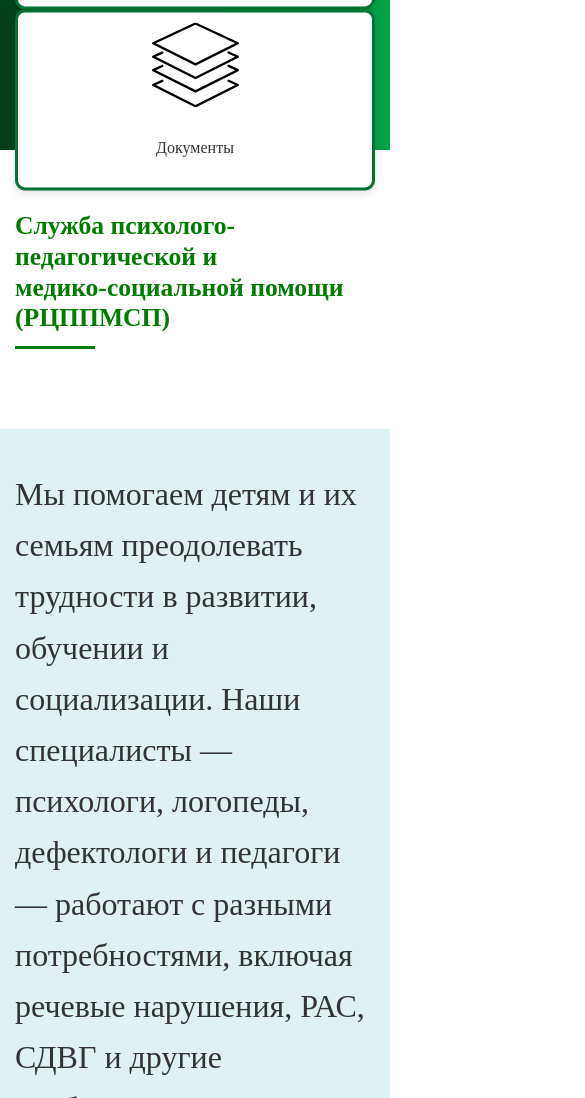
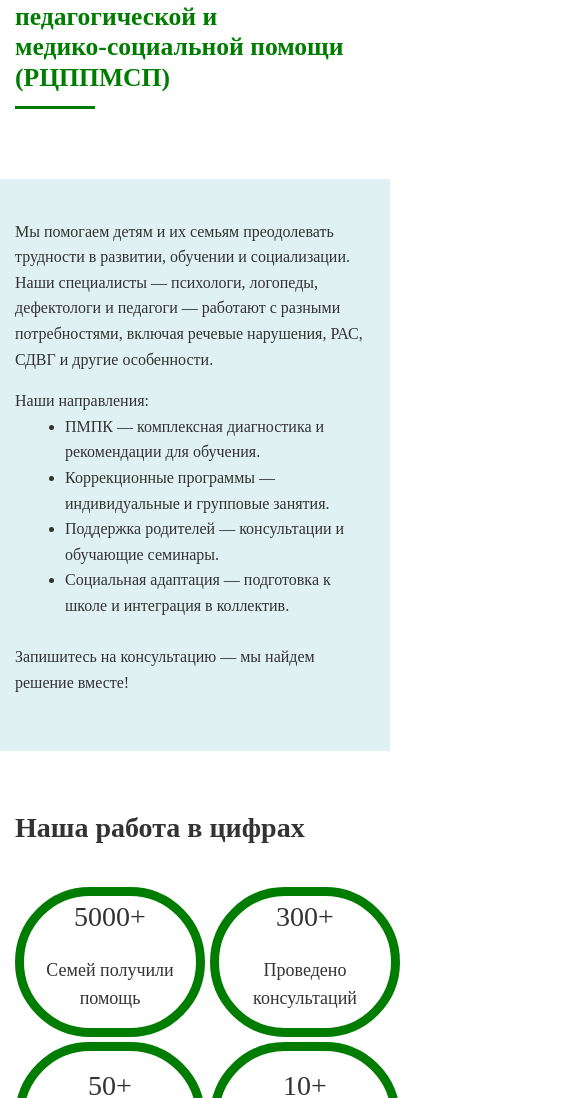
Before and after one commit to LagutaGit/rccpm, a plain HTML site: page index.html in a window 390 px wide. Shown: the part 902-2000 px from the top of the page, 585 px wide, since content can reach past the window. Drawn offline with nearby package versions, Linux system fonts and the light colour scheme.

Commit message:
Подпилил адаптив

```diff
--- a/css/style.css
+++ b/css/style.css
@@ -418,6 +418,9 @@
     border: 9px solid #007d00;
     border-radius: 95px;
     padding: 2%;
+    text-align: center;
+    width: 373px;
+    height: 250px;
   }
 
   .fs-48 {
@@ -783,10 +786,30 @@
     }
 
     .ul-wwc {
-      flex-direction: column;
-      flex-wrap: wrap;
+      display: grid;
+      grid-template-columns: 1fr 1fr; /* Две колонки равной ширины */
+      grid-template-rows: auto auto; /* Два ряда с автоматической высотой */
     }
 
+    .service-description {
+      font-size: 36px;
+      padding: 20% 0 0px 0;
+  }
+
+  .text-sppimsp {
+    font-size: 16px;
+  }
+
+  .block-count{
+    height: 180px;
+    width: 250px;
+  }
+  .block-counts-about-works{
+    padding-top: 30px;
+  }
+  .fs-48 {
+    font-size: 32px;
+  }
     .li-wwc {
       border-radius: 10px;
       padding: 10px 20px;
@@ -812,6 +835,10 @@
     .news-ul {
       grid-template-columns: repeat(2, 1fr);
     }
+
+    .fs-24 {
+      font-size: 18px;
+  }
   }
 
   @media (max-width: 576px) {
@@ -852,6 +879,55 @@
     .news-ul {
       grid-template-columns: 1fr;
     }
+    .service-description {
+      font-size: 36px;
+      padding: 20% 0 0px 0;
+  }
+
+  .text-sppimsp {
+    font-size: 16px;
+  }
+  .block-counts-about-works{
+    display: grid;
+      grid-template-columns: 1fr 1fr; /* Две колонки равной ширины */
+      grid-template-rows: auto auto; /* Два ряда с автоматической высотой */
+      gap: 5px;
+  }
+  .block-count{
+    height: 150px;
+    width: 190px;
+  }
+  .fs-48 {
+    font-size: 28px;
+  }
+    .li-wwc {
+      border-radius: 10px;
+      padding: 5px 10px;
+      width: 100%;
+    }
+
+    h1 {
+      font-size: 2rem;
+    }
+
+    h2 {
+      font-size: 1.6rem;
+    }
+
+    h3 {
+      font-size: 1.2rem;
+    }
+
+    .container {
+      padding: 0 15px;
+    }
+
+    .news-ul {
+      grid-template-columns: repeat(2, 1fr);
+    }
+
+    .fs-24 {
+      font-size: 18px;
   }
 
   /* Responsive content */
```
